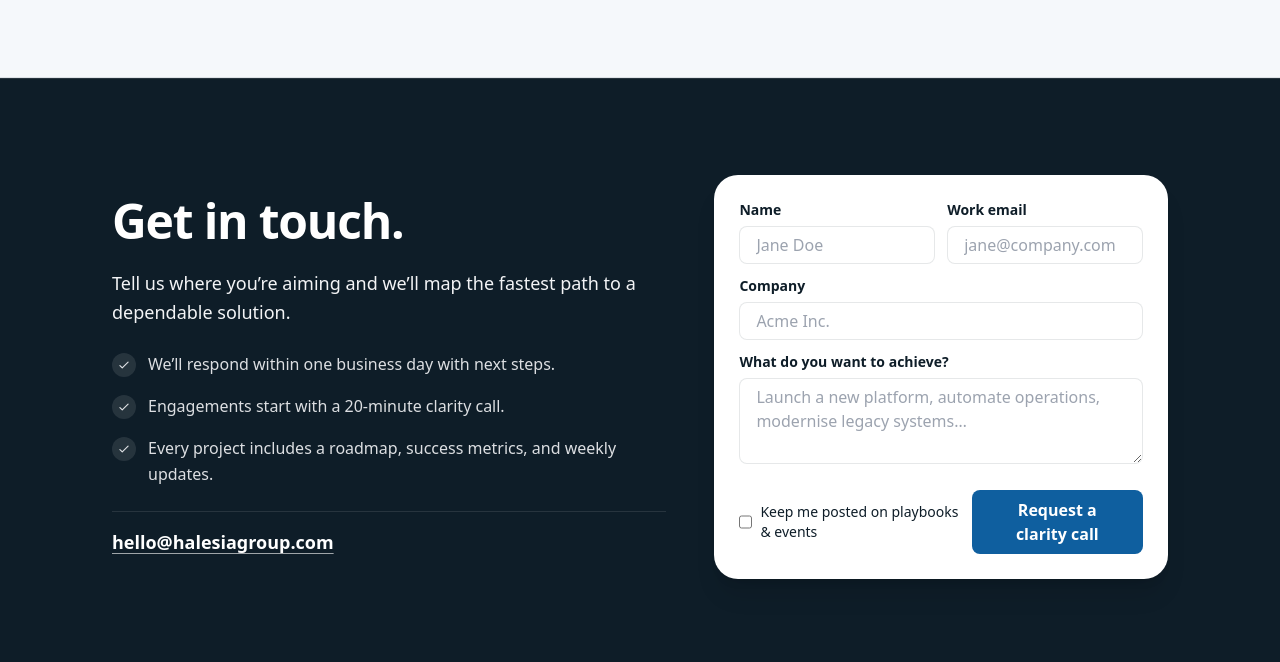
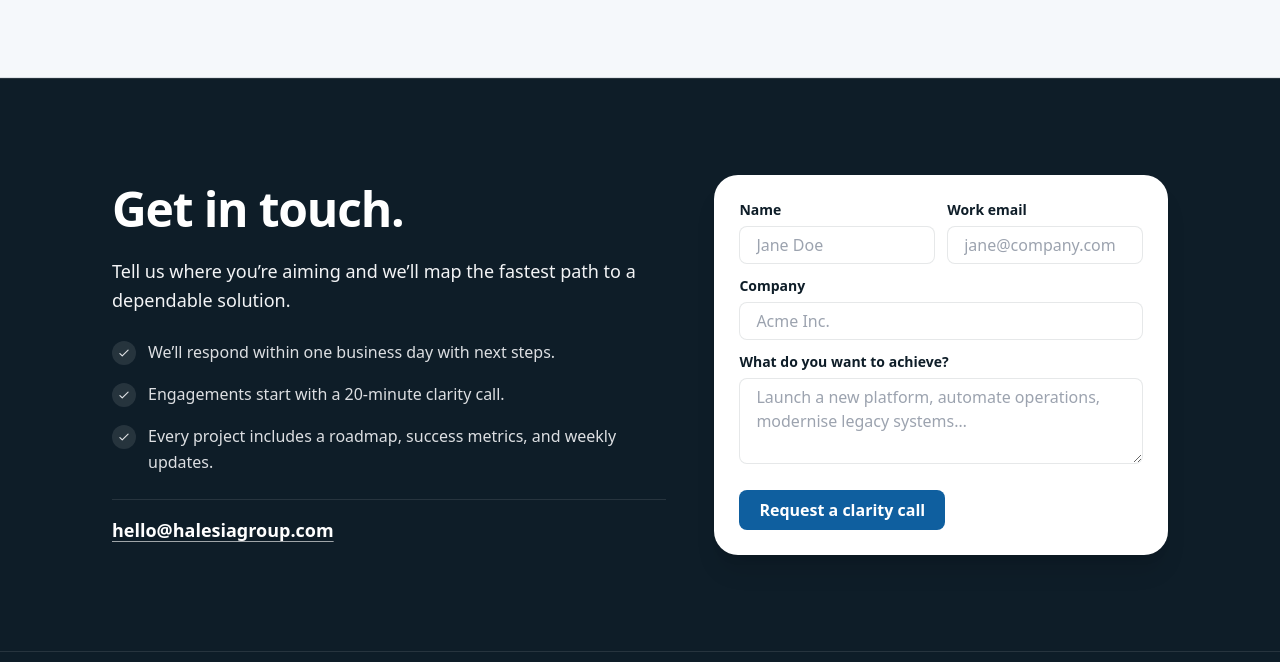
Before and after one commit to print3git/TheHalesiaGroup, a website: page index.html in a window 1280 px wide. Shown: the part 4686-5348 px from the top of the page. Drawn offline with nearby package versions, Linux system fonts and the light colour scheme.

Commit message:
Update index.html

```diff
--- a/index.html
+++ b/index.html
@@ -467,10 +467,6 @@
               </div>
             </div>
             <div class="flex flex-col gap-2 pt-1 sm:flex-row sm:items-center sm:justify-between">
-              <label class="inline-flex items-center gap-2 text-sm text-[#0e1d28]">
-                <input type="checkbox" name="subscribe" class="w-4 h-4 text-[#0f5f9f] border-[#0e1d28]/20 rounded focus:ring-[#0f5f9f]" />
-                Keep me posted on playbooks &amp; events
-              </label>
               <button type="submit" class="inline-flex items-center justify-center w-full px-5 py-2 text-base font-semibold text-white transition duration-200 transform rounded-lg bg-[#0f5f9f] hover:scale-105 hover:bg-[#0c4a7b] sm:w-auto">
                 Request a clarity call
               </button>
```
